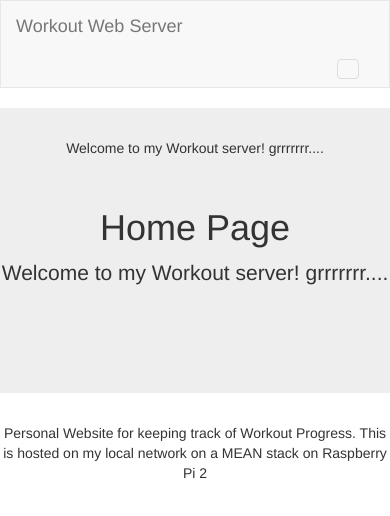
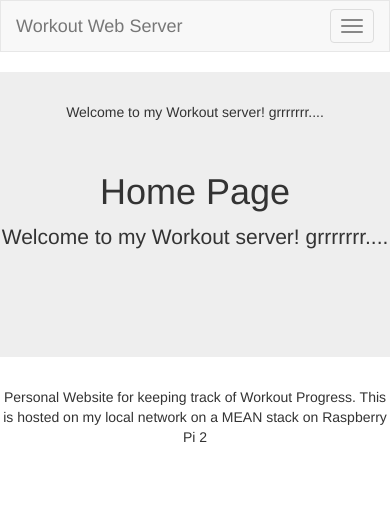
Before and after one commit to DrewTbay/WorkoutWebsite, a plain HTML site: page index.html in a window 390 px wide. Drawn offline with nearby package versions, Linux system fonts and the light colour scheme; some packages are replaced by stand-ins of ours.

Commit message:
Collapse Tinkering

```diff
--- a/index.html
+++ b/index.html
@@ -20,6 +20,11 @@
 		<div class="container">
 			<div class="navbar-header">
 				<a class="navbar-brand" href="#/">Workout Web Server</a>
+				<button class = "nav navbar-toggle navbar-right" data-toggle = "collapse" data-target = ".navHeaderCollapse">
+					<span class = "icon-bar"></span>
+					<span class = "icon-bar"></span>
+					<span class = "icon-bar"></span>
+				</button>
 			</div>
 
 			<!-- Main Website Menu -->
@@ -30,7 +35,7 @@
 				</ul>
 			</div>
 
-			<button class = "nav navbar-toggle navbar-right" data-toggle = "collapse" data-target = ".navHeaderCollapse"></button>
+
 
 		</div>
 	</nav>
```
